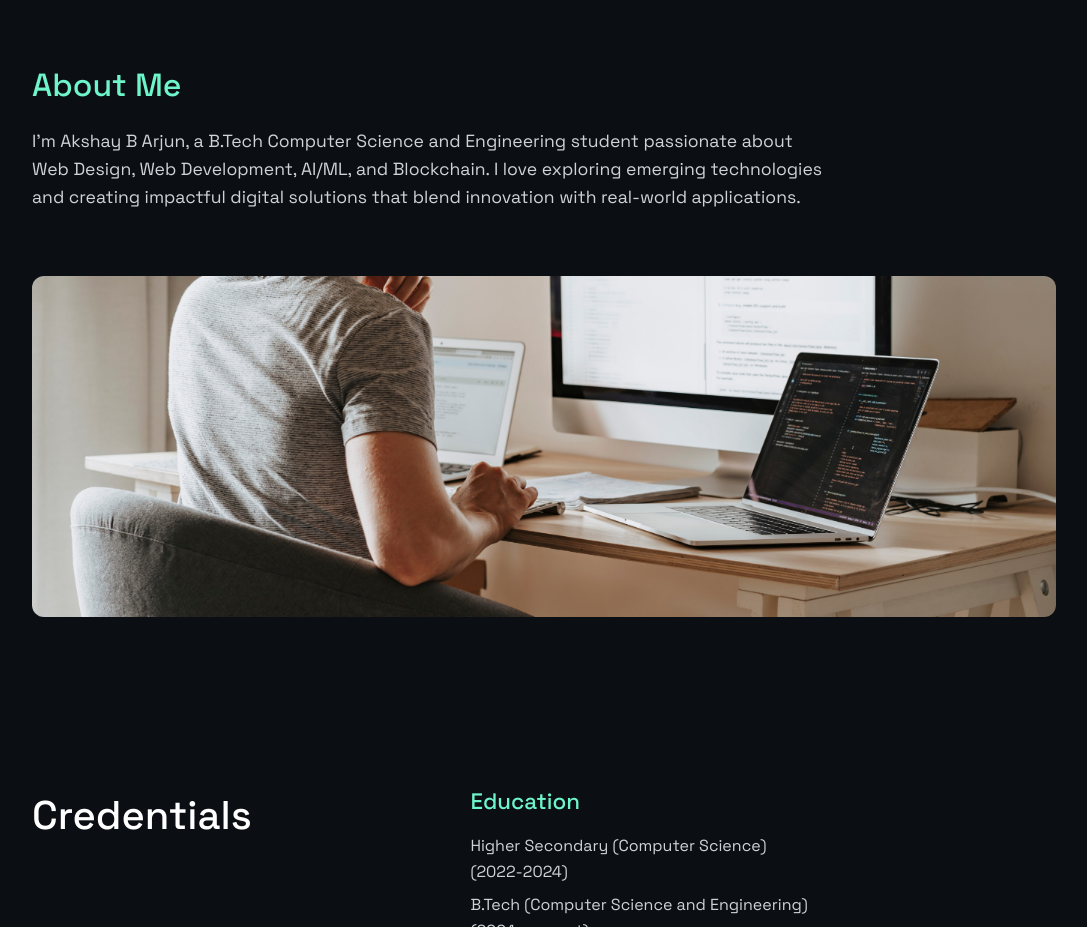
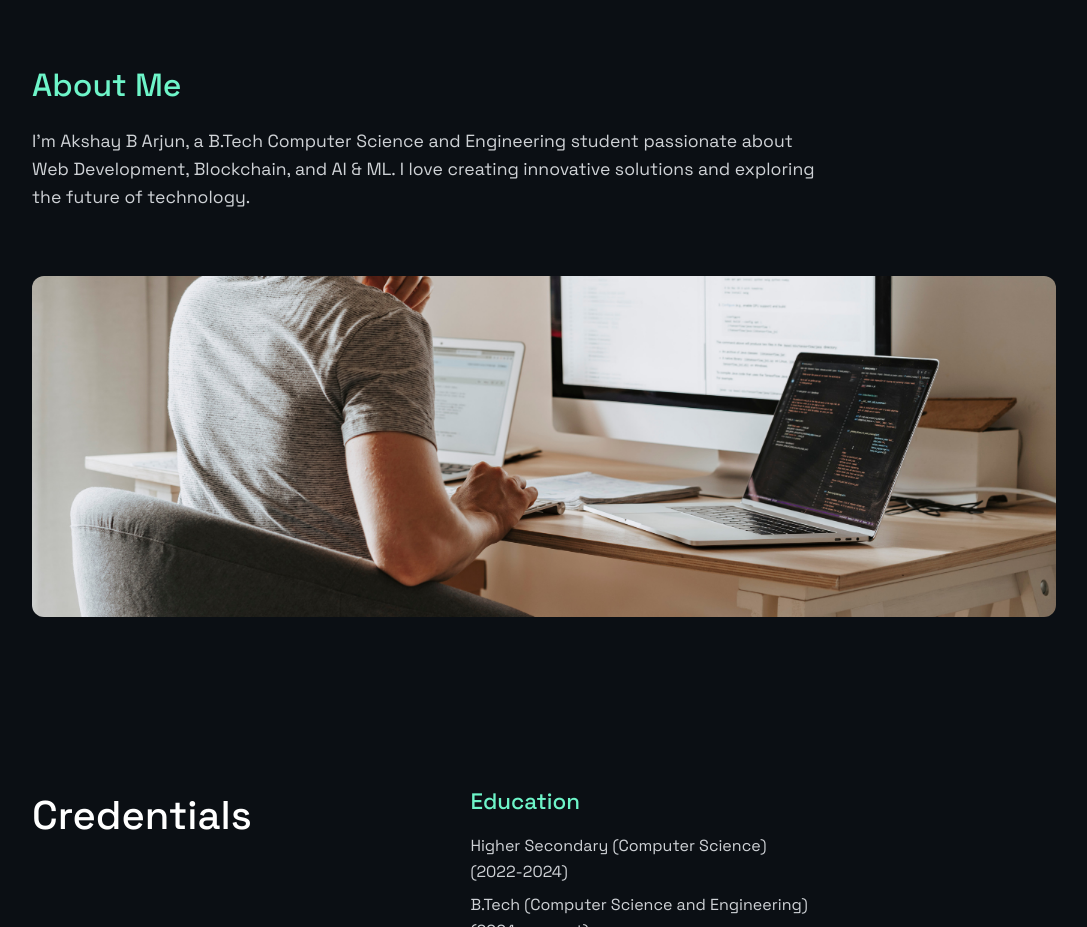
Before and after one commit to akshaybarjun/portfolio-website, a plain HTML site: page index.html in a window 1280 px wide. Shown: the part 820-1747 px from the top of the page, without its empty margins (96-1183 px from the left). Drawn offline with Linux system fonts and the light colour scheme.

Commit message:
first commit

```diff
--- a/index.html
+++ b/index.html
@@ -22,7 +22,7 @@
     <section class="about-page" id="about">
         <div>
             <h3>About Me</h3>
-            <p>I’m Akshay B Arjun, a B.Tech Computer Science and Engineering student passionate about Web Design, Web Development, AI/ML, and Blockchain. I love exploring emerging technologies and creating impactful digital solutions that blend innovation with real-world applications.</p>
+            <p>I’m Akshay B Arjun, a B.Tech Computer Science and Engineering student passionate about Web Development, Blockchain, and AI & ML. I love creating innovative solutions and exploring the future of technology.</p>
             <img src="image/Tech Personal Website in Black Bold Tech Style (1).png" alt="About Image">
         </div>
     </section>
```
